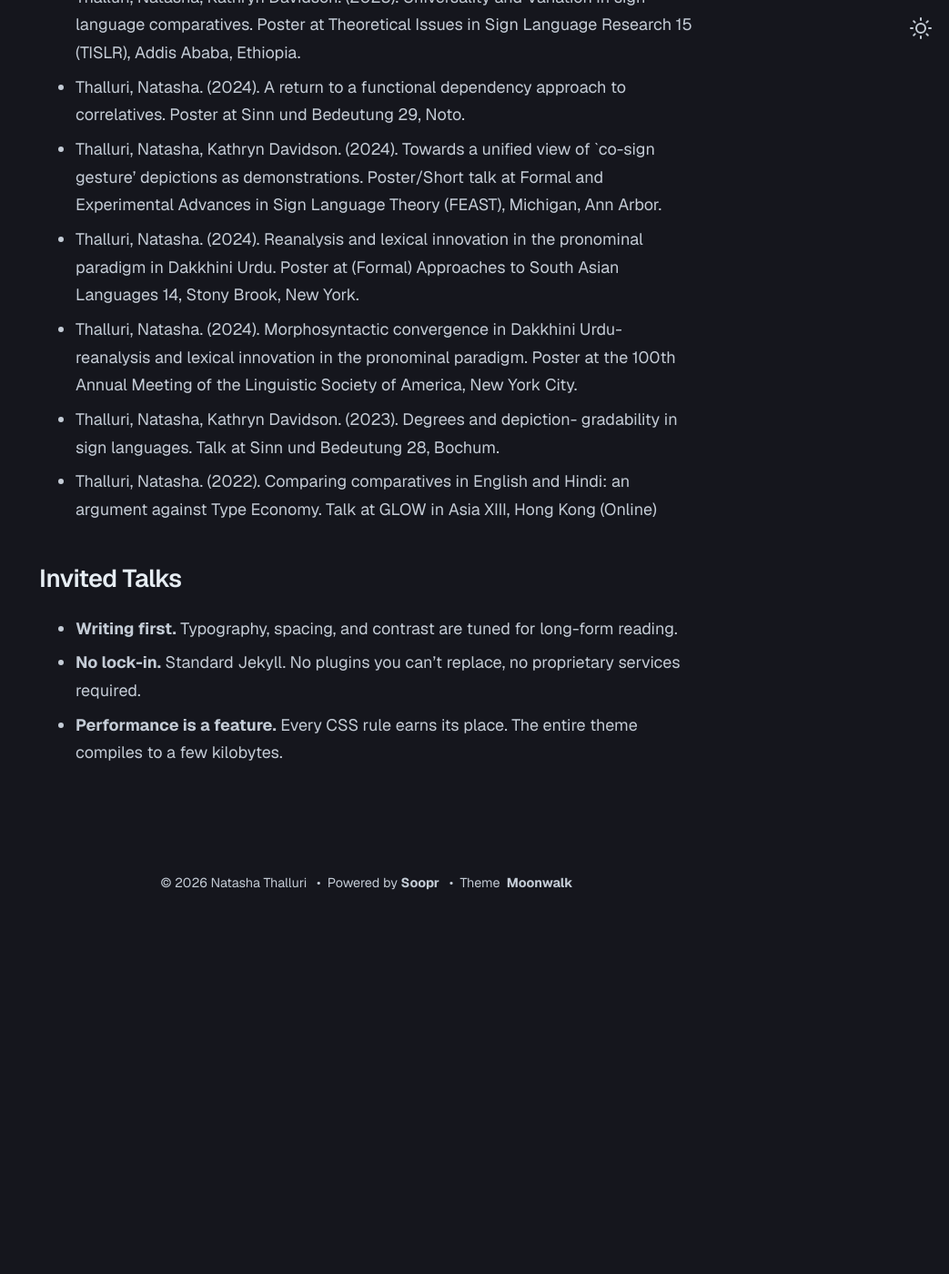
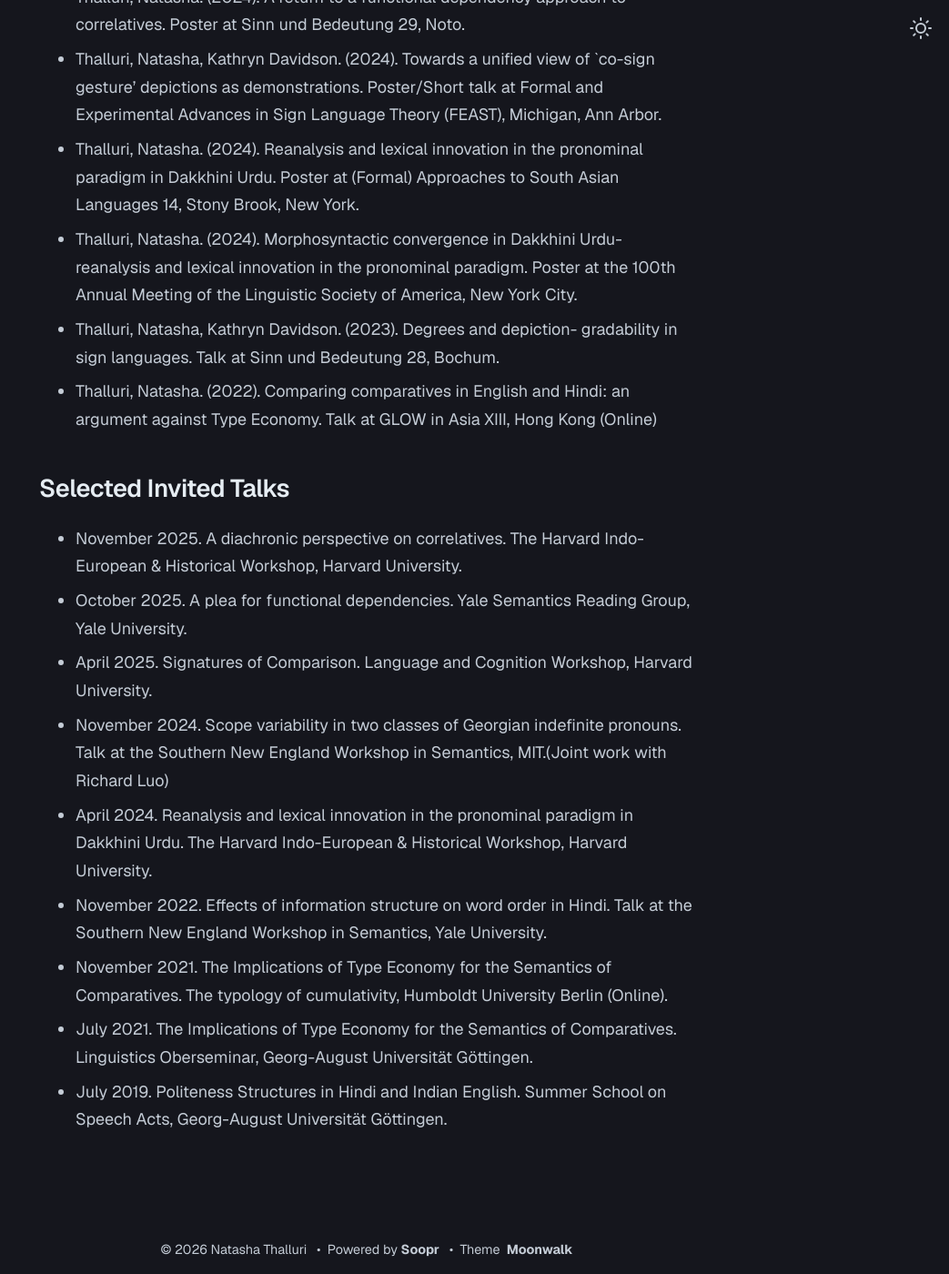
Before and after one commit to nthalluri/natasha-thalluri, a Jekyll site: the page built from about.md, in a window 1280 px wide and 1400 px high, scrolled down 1467 px. Shown: the whole window at 91% size, without its empty margins (237-1280 px from the left). Built offline with Jekyll 4.4.1, drawn with Linux system fonts in a browser that asks for light colours; before the commit the page ends 2464 px from its top, so only the background shows below that; some of the changed text lies outside the part shown.

Commit message:
Revise talks and invited talks sections in about.md
Updated the list of talks and invited talks, including new entries and removing outdated ones.

```diff
--- a/about.md
+++ b/about.md
@@ -18,7 +18,6 @@ title: Output
 - Luo, Richard, Thalluri, Natasha. April 2026. Scope variability in two classes of Georgian indefinite pronouns. Talk at Chicago Linguistics Society (CLS62), University of Chicago, USA.
 - Thalluri, Natasha. (2026). Ghosts and shadows- evidential contrafactives in Georgian.. Talk at the 102nd Annual Meeting of the Linguistic Society of America, New Orleans.
 - Thalluri, Natasha. (2025). The semantics of wh-correlatives and free relatives in Georgian. Talk at the South Caucasian Chalk Circle, Paris, France.
-- Rabinovitch, Jack, Thalluri, Natasha. (2025). Polar Questions and Answers under Hindi Kahnā. Talk at Formal Approaches to South Asian Languages 15, 2025, Austin, Texas.
 - Luo, Richard, Thalluri, Natasha. (2025). Scope variability in two classes of Georgian indefinite pronouns. Talk at Caucasian linguistics: recent advances and emerging topics, Lyon, France.
 - Thalluri, Natasha. (2025). The semantics of multi headed wh-correlatives in Georgian. Talk at the 101st Annual Meeting of the Linguistic Society of America, Philadelphia.
 - Thalluri, Natasha, Kathryn Davidson. (2025). Universality and Variation in sign language comparatives. Poster at Theoretical Issues in Sign Language Research 15 (TISLR), Addis Ababa, Ethiopia.
@@ -30,8 +29,14 @@ title: Output
 - Thalluri, Natasha. (2022). Comparing comparatives in English and Hindi: an argument against Type Economy. Talk at GLOW in Asia XIII, Hong Kong (Online)
 
 
-## Invited Talks
+## Selected Invited Talks
 
-- **Writing first.** Typography, spacing, and contrast are tuned for long-form reading.
-- **No lock-in.** Standard Jekyll. No plugins you can't replace, no proprietary services required.
-- **Performance is a feature.** Every CSS rule earns its place. The entire theme compiles to a few kilobytes.
+- November 2025. A diachronic perspective on correlatives. The Harvard Indo-European & Historical Workshop, Harvard University.
+- October 2025. A plea for functional dependencies. Yale Semantics Reading Group, Yale University.
+- April 2025. Signatures of Comparison. Language and Cognition Workshop, Harvard University.
+- November 2024. Scope variability in two classes of Georgian indefinite pronouns. Talk at the Southern New England Workshop in Semantics, MIT.(Joint work with Richard Luo)
+- April 2024. Reanalysis and lexical innovation in the pronominal paradigm in Dakkhini Urdu. The Harvard Indo-European & Historical Workshop, Harvard University.
+- November 2022. Effects of information structure on word order in Hindi. Talk at the Southern New England Workshop in Semantics, Yale University.
+- November 2021. The Implications of Type Economy for the Semantics of Comparatives. The typology of cumulativity, Humboldt University Berlin (Online).
+- July 2021. The Implications of Type Economy for the Semantics of Comparatives. Linguistics Oberseminar, Georg-August Universität Göttingen.
+- July 2019. Politeness Structures in Hindi and Indian English. Summer School on Speech Acts, Georg-August Universität Göttingen.
```
